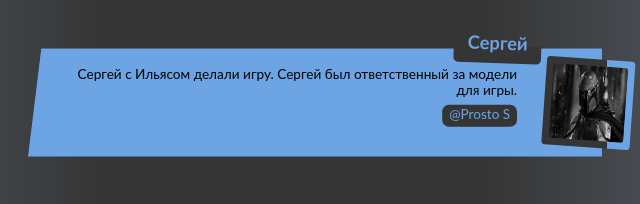
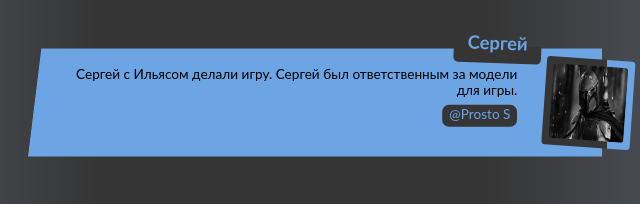
Before and after one commit to shnakey/kodart-runner.github.io, a plain HTML site: page team.html in a window 1280 px wide. Shown: the part 625-829 px from the top of the page, 347-987 px from the left. Drawn offline with Linux system fonts and the light colour scheme.

Commit message:
Update team.html

```diff
--- a/team.html
+++ b/team.html
@@ -48,7 +48,7 @@
                <div class="thumb"><img src="images/prostos.jpg"></div>
                <div class="description">
                   <h3>Сергей</h3>
-                  <p>Сергей с Ильясом делали игру. Сергей был ответственный за модели для игры.<br><a href="">@Prosto S</a></p>
+                  <p>Сергей с Ильясом делали игру. Сергей был ответственным за модели для игры.<br><a href="">@Prosto S</a></p>
                </div>
             </li>
          </ul>
```
